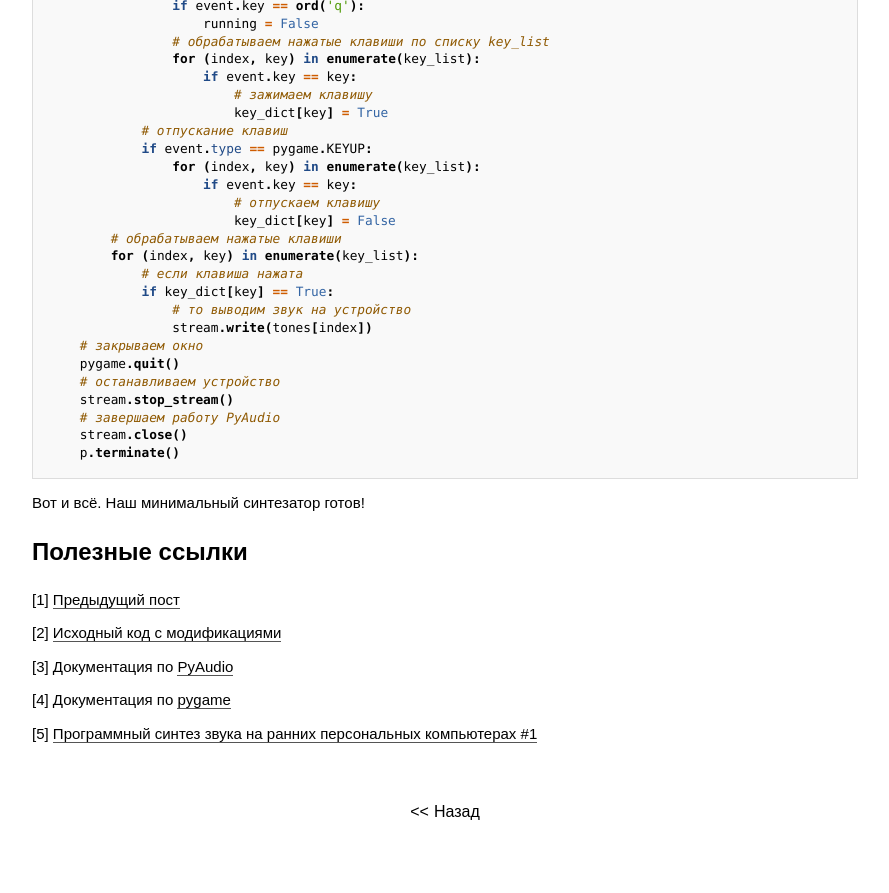
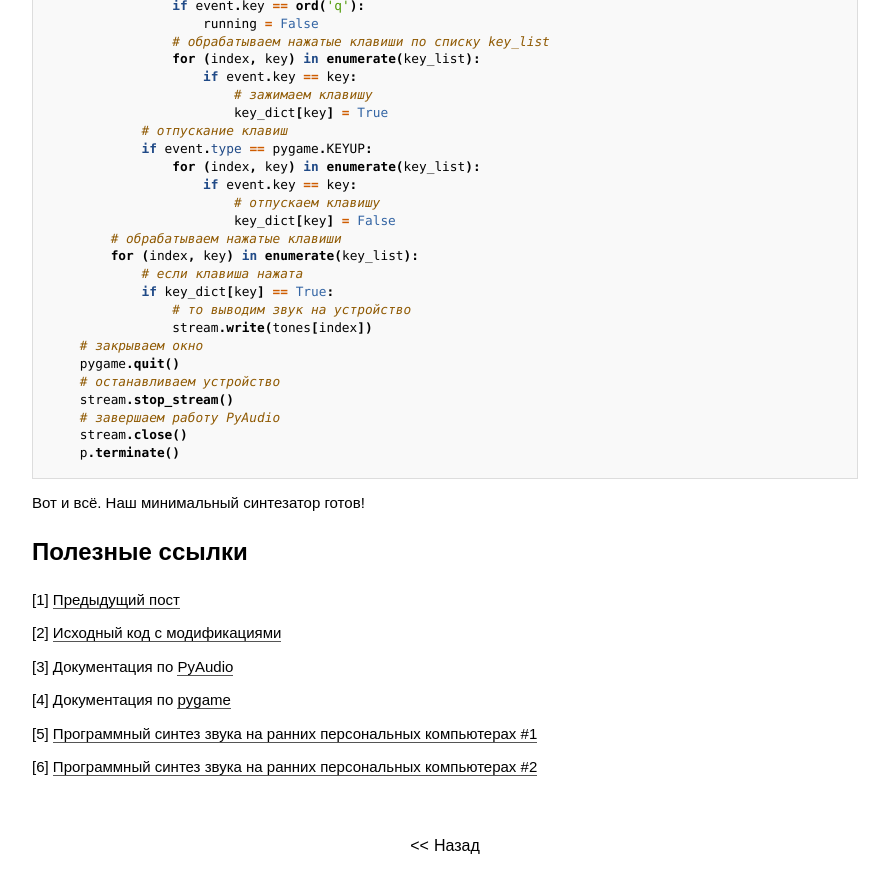
Before and after one commit to FreeCX/freecx.github.io, a Jekyll site: the page built from _posts/2016-12-26-python-music-synth.markdown, in a window 1280 px wide and 900 px high, scrolled down 2136 px. Shown: the top 893 px of the window, without its empty margins (195-1084 px from the left). Built offline with Jekyll 4.4.1, drawn with Linux system fonts in a browser that asks for light colours; some web fonts are replaced; before the commit the page ends 3002 px from its top, so only the background shows below that.

Commit message:
Update 2016-12-26-python-music-synth.markdown

```diff
--- a/_posts/2016-12-26-python-music-synth.markdown
+++ b/_posts/2016-12-26-python-music-synth.markdown
@@ -134,3 +134,5 @@ if __name__ == '__main__':
 [4] Документация по [pygame](http://www.pygame.org/docs/)
 
 [5] [Программный синтез звука на ранних персональных компьютерах #1](https://habrahabr.ru/post/348036/)
+
+[6] [Программный синтез звука на ранних персональных компьютерах #2](https://habrahabr.ru/post/348192/)
```
